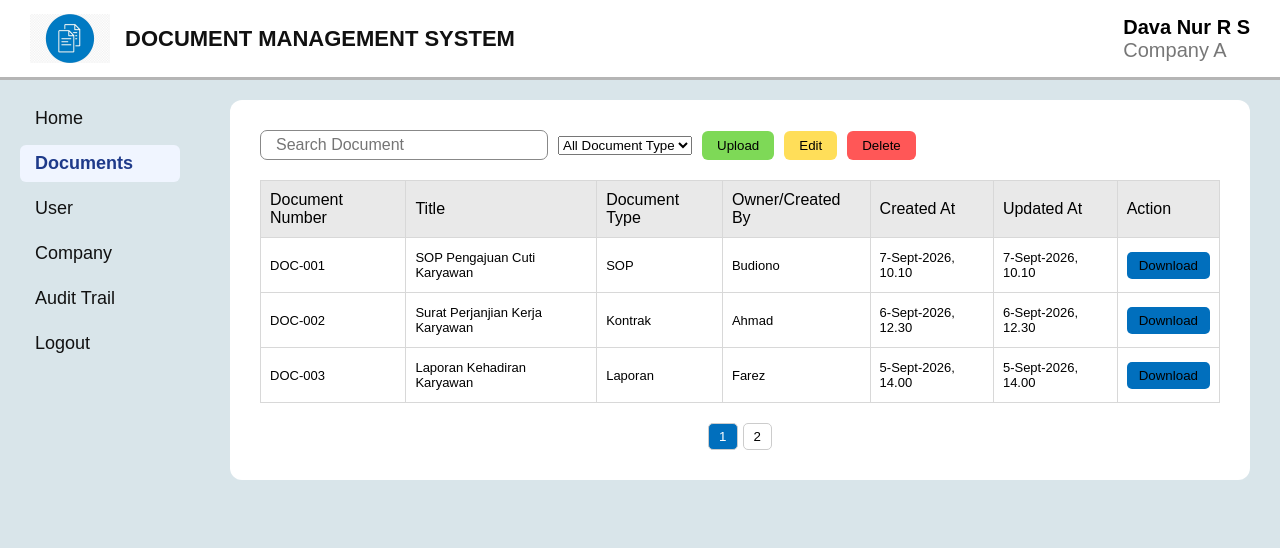
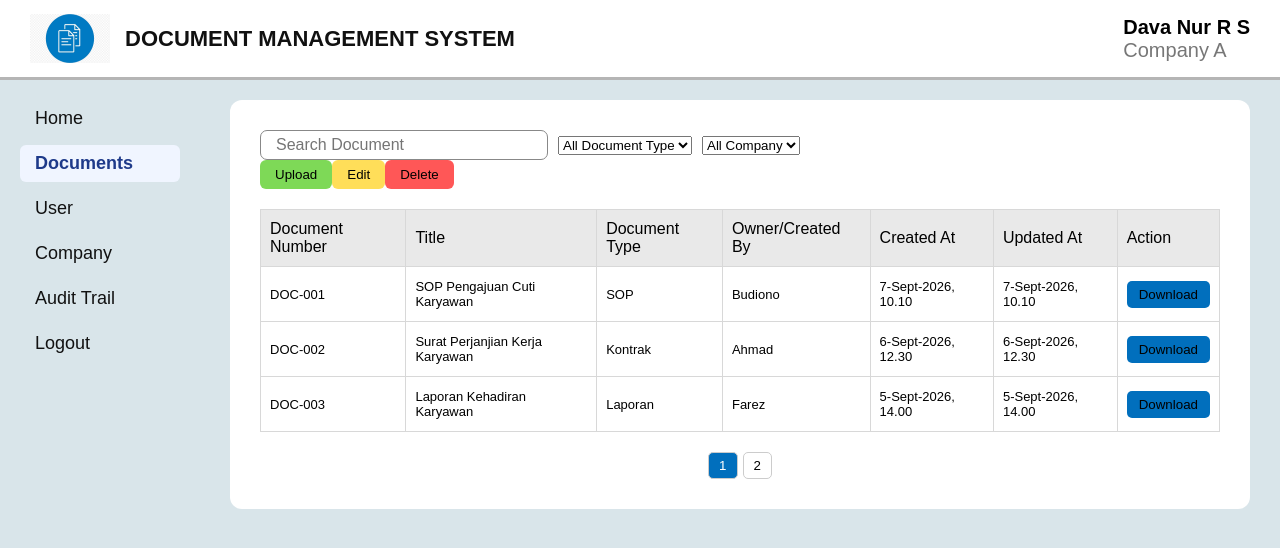
Before and after one commit to davanurrizkisetiawan30-ai/document-management-system, a React (Vite) app: page /document in a window 1280 px wide. Shown: the top 548 px of the page. Built offline with nearby package versions, Linux system fonts and the light colour scheme.

Commit message:
menambahkan company filter

```diff
--- a/src/pages/Document.jsx
+++ b/src/pages/Document.jsx
@@ -22,6 +22,13 @@ function Document() {
                         <option value="Laporan">Laporan</option>
                         <option value="Data">Data</option>
                     </select>
+                    <select value={companyFilter} onChange={(e) => setCompanyFilter(e.target.value)}>
+                        <option value="">All Company</option>
+                        <option value="Company A">Company A</option>
+                        <option value="Company B">Company B</option>
+                    </select>
+                </div>
+                <div className="document-buttons">
                     {permissions.canUpload && (<button className="btn-upload">Upload</button>)}
                     {permissions.canEdit && (<button className="btn-edit">Edit</button>)}
                     {permissions.canDelete && (<button className="btn-delete">Delete</button>)}
```
